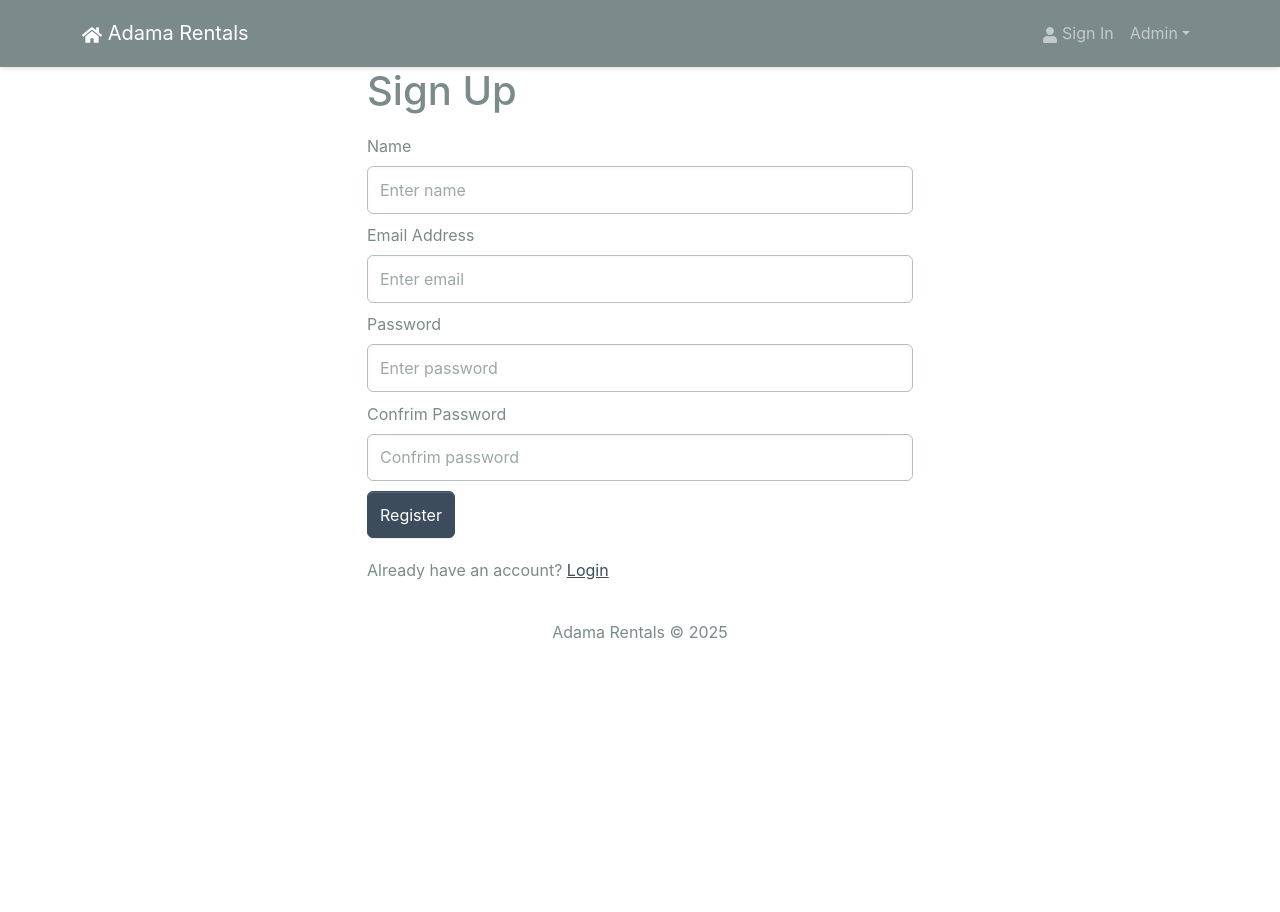
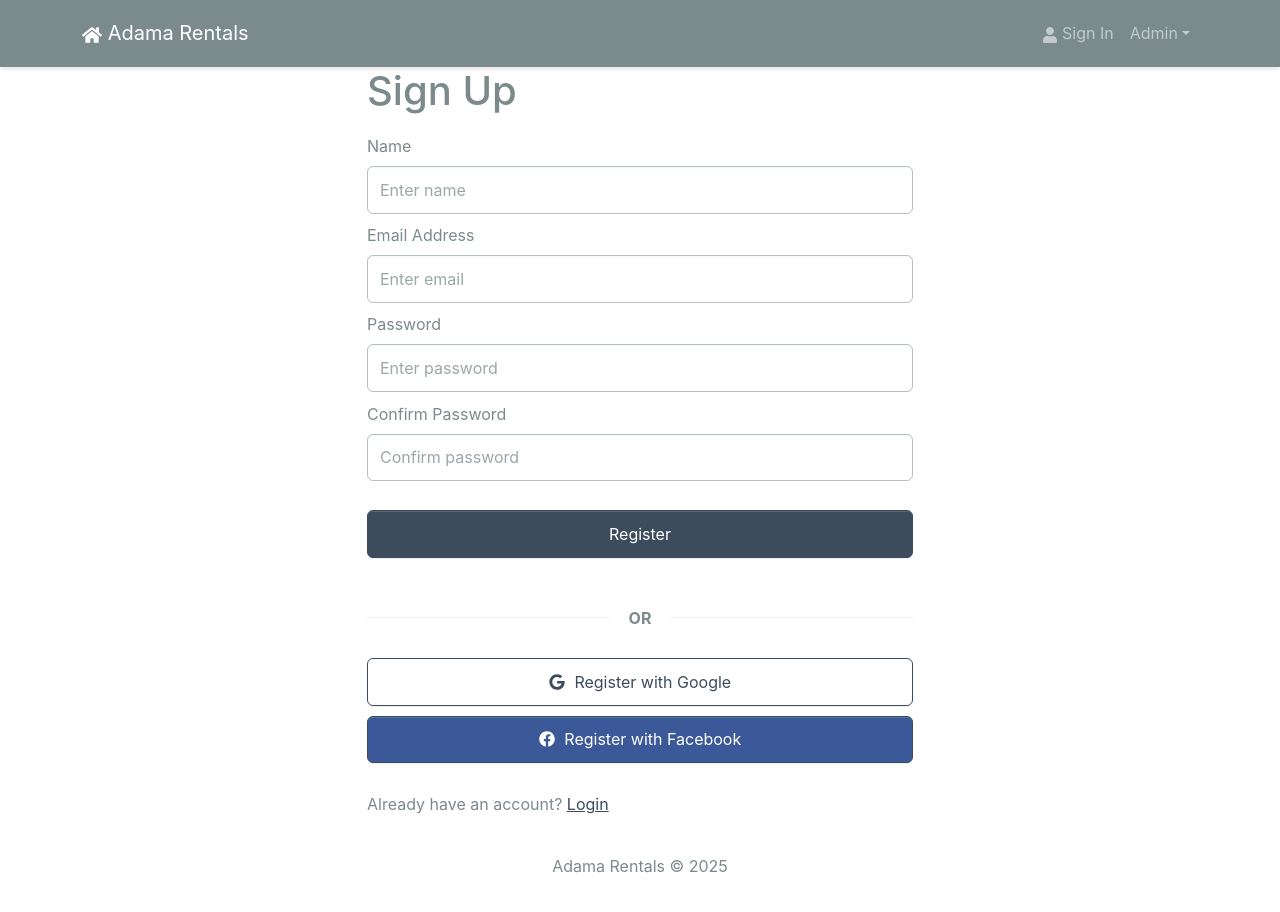
Before and after one commit to Amanbanti/RMS, a React (Create React App) app in the folder frontend/: page /register in a window 1280 px wide. Before the commit the page ends 800 px from the top, so only its background shows below. Built offline with nearby package versions, Linux system fonts and the light colour scheme.

Commit message:
updating the UI

```diff
--- a/frontend/src/components/SlideBar.jsx
+++ b/frontend/src/components/SlideBar.jsx
@@ -1,7 +1,6 @@
 import React, { useState } from 'react';
 import { Container, Row, Col, Nav} from 'react-bootstrap';
 import {
-  FaBars,
   FaChevronRight,
   FaChevronDown,
   FaTh, // Dashboard
@@ -24,7 +23,6 @@ const SlideBar = () => {
     const [showSidebar, setShowSidebar] = useState(false);
     const [openMenu, setOpenMenu] = useState({});
 
-    const toggleSidebar = () => setShowSidebar(!showSidebar);
     const toggleDropdown = (menu) =>
       setOpenMenu((prevState) => ({
         ...prevState,
--- a/frontend/src/screens/LoginScreen.jsx
+++ b/frontend/src/screens/LoginScreen.jsx
@@ -54,7 +54,7 @@ const LoginScreen = () => {
 
       {/* Google Sign-In Button */}
       <Button
-        variant="outline-danger"
+        variant="outline-primary"
         className="w-100 my-2 d-flex align-items-center justify-content-center"
         onClick={handleGoogleSignIn}
       >
@@ -67,6 +67,7 @@ const LoginScreen = () => {
         variant="outline-primary"
         className="w-100 my-2 d-flex align-items-center justify-content-center"
         onClick={handleFacebookSignIn}
+        style={{ backgroundColor: '#3b5998', color: 'white' }}
       >
         <FaFacebook className="me-2" />
         Sign in with Facebook
--- a/frontend/src/screens/RegisterScreen.jsx
+++ b/frontend/src/screens/RegisterScreen.jsx
@@ -1,78 +1,92 @@
-import { useState, useEffect } from 'react';
-import { Link, useLocation, useNavigate } from 'react-router-dom';
+import { useState } from 'react';
+import { Link } from 'react-router-dom';
 import { Form, Button, Row, Col } from 'react-bootstrap';
 import FormContainer from '../components/FormContainer';
-
+import { FaGoogle, FaFacebook } from 'react-icons/fa';
 
 const RegisterScreen = () => {
-
-const [name, setName] = useState('');
-const [email, setEmail] = useState('');
-const [password, setPassword] = useState('');
-const [confirmPassword, setConfirmPassword] = useState('');
-
-
-
-
+  const [name, setName] = useState('');
+  const [email, setEmail] = useState('');
+  const [password, setPassword] = useState('');
+  const [confirmPassword, setConfirmPassword] = useState('');
 
   return (
     <FormContainer>
       <h1>Sign Up</h1>
 
+      {/* Registration Form */}
       <Form>
-
-      <Form.Group className='my-2' controlId='name'>
+        <Form.Group className="my-2" controlId="name">
           <Form.Label>Name</Form.Label>
           <Form.Control
-            type='text'
-            placeholder='Enter name'
+            type="text"
+            placeholder="Enter name"
             value={name}
             onChange={(e) => setName(e.target.value)}
           ></Form.Control>
         </Form.Group>
 
-        <Form.Group className='my-2' controlId='email'>
+        <Form.Group className="my-2" controlId="email">
           <Form.Label>Email Address</Form.Label>
           <Form.Control
-            type='email'
-            placeholder='Enter email'
+            type="email"
+            placeholder="Enter email"
             value={email}
             onChange={(e) => setEmail(e.target.value)}
           ></Form.Control>
         </Form.Group>
 
-        <Form.Group className='my-2' controlId='password'>
+        <Form.Group className="my-2" controlId="password">
           <Form.Label>Password</Form.Label>
           <Form.Control
-            type='password'
-            placeholder='Enter password'
+            type="password"
+            placeholder="Enter password"
             value={password}
             onChange={(e) => setPassword(e.target.value)}
           ></Form.Control>
         </Form.Group>
 
-
-        <Form.Group className='my-2' controlId='confirmPassword'>
-          <Form.Label>Confrim Password</Form.Label>
+        <Form.Group className="my-2" controlId="confirmPassword">
+          <Form.Label>Confirm Password</Form.Label>
           <Form.Control
-            type='password'
-            placeholder='Confrim password'
+            type="password"
+            placeholder="Confirm password"
             value={confirmPassword}
             onChange={(e) => setConfirmPassword(e.target.value)}
           ></Form.Control>
         </Form.Group>
 
-        <Button type='submit' variant='primary'>
+        <Button type="submit" variant="primary" className="w-100 my-3">
           Register
         </Button>
       </Form>
 
-      <Row className='py-3'>
+      {/* Divider */}
+      <div className="divider d-flex align-items-center my-4">
+        <p className="text-center fw-bold mx-3 mb-0">OR</p>
+      </div>
+
+      {/* Social Media Registration */}
+      <Button
+        variant="outline-primary"
+        className="w-100 my-2 d-flex align-items-center justify-content-center"
+      >
+        <FaGoogle className="me-2" /> Register with Google
+      </Button>
+
+      <Button
+        variant="outline-primary"
+        className="w-100 my-2 d-flex align-items-center justify-content-center"
+        style={{ backgroundColor: '#3b5998', color: 'white' }}
+      >
+        <FaFacebook className="me-2" /> Register with Facebook
+      </Button>
+
+      {/* Redirect to Login */}
+      <Row className="py-3">
         <Col>
           Already have an account?{' '}
-          <Link to={'/login'}>
-            Login
-          </Link>
+          <Link to="/login">Login</Link>
         </Col>
       </Row>
     </FormContainer>
```
